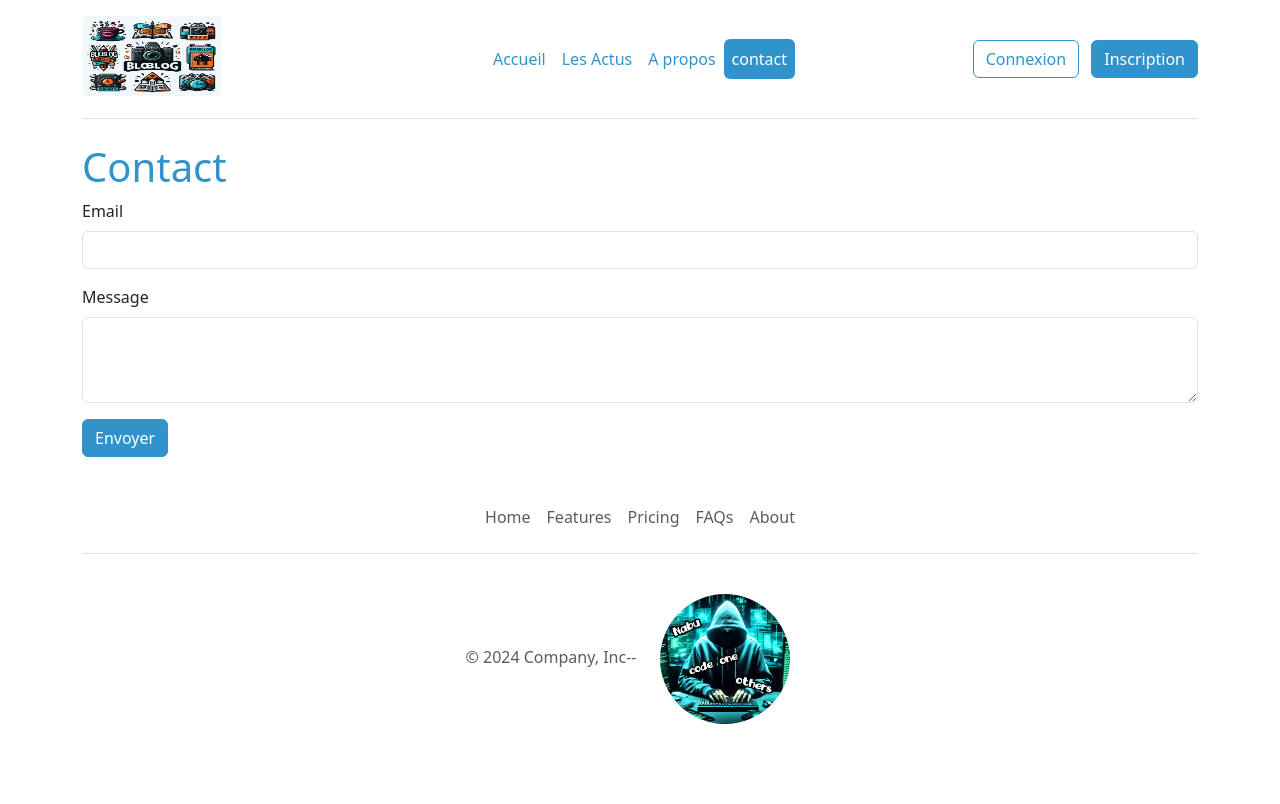
After one commit to stephaneG-frep/BloBlog, a PHP site: page /contact.php in a window 1280 px wide. The commit adds this page. Run offline with PHP 8.4, Linux system fonts and the light colour scheme.

Commit message:
inscription et  contact

```diff
--- /dev/null
+++ b/contact.php
@@ -0,0 +1,66 @@
+<?php
+require_once __DIR__. "/lib/config.php";
+require_once __DIR__. "/templates/header.php";
+?>
+
+<?php
+$messages = [];
+$errors = [];
+
+if (isset($_POST['sendContact'])) {
+    if (!isset($_POST["email"]) || !filter_var($_POST["email"], FILTER_VALIDATE_EMAIL)) {
+    $errors[] = "email non valide";
+    }
+    if (!isset($_POST["message"]) || $_POST["message"] == "") {
+        $errors[] = "le message ne doit pas ètre vide";
+    }
+    if (!$errors) {
+        $to = _APP_EMAIL_;
+        $email = filter_var($_POST["email"], FILTER_SANITIZE_EMAIL);
+        $subject = "[bloblog] Formulaire de contact";
+        $emailContent = "Email : $email<br>"."Message : <br>".nl2br(htmlentities($_POST["message"]));
+
+        $headers = "From: "._APP_EMAIL_ . "\r\n" .
+                        "MIME-Version: 1.0" . "\r\n" .
+                        "Content-type: text/html; charset=utf-8";
+
+                        if(mail($to, $subject, $emailContent, $headers)) {
+                            $messages[] = "Votre email a bien été envoyé";
+
+                        } else {
+                            $errors[] = "Une erreur s'est produite durant l'envoi";
+                        }
+                    }
+
+                }
+
+            ?>
+<div class="container">
+    <h1>Contact</h1>
+
+    <?php foreach($messages as $message) { ?>
+    <div class="alert alert-success">
+        <?=$message; ?>
+    </div>
+    <?php } ?>
+
+    <?php foreach($errors as $error) { ?>
+    <div class="alert alert-success">
+        <?=$error; ?>
+    </div>
+    <?php } ?>
+    <form method="POST" enctype="multipart/form-data">
+        <div class="mb-3">
+            <label for="email" class="form-label">Email</label>
+            <input type="email" class="form-control" id="email" name="email" required>
+        </div>
+        <div class="mb-3">
+            <label for="message" class="form-label">Message</label>
+            <textarea class="form-control" id="message" name="message" rows="3"></textarea>
+        </div>
+
+        <input type="submit" name="sendContact" class="btn btn-primary" value="Envoyer">
+
+    </form>
+</div>
+<?php require_once __DIR__."/templates/footer.php"; ?>
--- a/lib/config.php
+++ b/lib/config.php
@@ -1,5 +1,4 @@
 <?php
-
 define("_DOMAIN_", "localhost");
 define("_DB_SERVER_", "localhost");
 define("_DB_NAME_", "bloblog");
@@ -9,3 +8,4 @@ define("_ASSETS_IMAGES_FOLDER_", "assets/images/");
 define("_ARTICLES_IMAGES_FOLDER_", "uploads/articles/");
 define("_HOME_ARTICLES_LIMIT_", 3);
 define("_ADMIN_ITEM_PER_PAGE_", 10);
+define("_APP_EMAIL_", "weshsteff@yahoo.fr");
--- a/lib/menu.php
+++ b/lib/menu.php
@@ -2,6 +2,8 @@
 $mainMenu = [
     'index.php' => ["menu-title" => "Accueil", "head_title" => "Accueil_bloblog_site _d'actus..", "meta_description" =>"Bloblog votre actu a vous !"],
     'actualites.php' => ["menu-title" => "Les Actus", "head_title" => "Toutes les actualitées de_bloblog_site _d'actus..", "meta_description" =>"Toutes les"],
-    'a_propos.php' =>["menu-title" => "A propos", "head_title" => "L'histoire de_bloblog_site _d'actus..", "meta_description" =>" L'histoire de Bloblog!"],
-    'login.php' =>["menu-title" => "connexion", "head_title" => "Connexion a bloblog", "meta_description" =>" Connexion au site ", "exclude" => true],
+    'a_propos.php' => ["menu-title" => "A propos", "head_title" => "L'histoire de_bloblog_site _d'actus..", "meta_description" =>" L'histoire de Bloblog!"],
+    'login.php' => ["menu-title" => "connexion", "head_title" => "Connexion a bloblog", "meta_description" =>" Connexion au site ", "exclude" => true],
+    'inscription.php' => ["menu-title" => "inscription", "head_title" => "Inscription a bloblog", "meta_description" =>" Inscription au site ", "exclude" => true],
+    'contact.php' => ["menu-title" => "contact", "head_title" => "contact de bloblog", "meta_description" =>" les contacts du site "],
 ];
--- a/templates/header.php
+++ b/templates/header.php
@@ -1,4 +1,6 @@
 <?php
+
+
    require_once __DIR__. "/../lib/config.php";
    require_once __DIR__. "/../lib/session.php";
    require_once __DIR__. "/../lib/article.php";
@@ -36,7 +38,7 @@
             </div>
 
             <ul class="nav nav-pills col-12 col-md-auto mb-2 justify-content-center mb-md-0">
-                <?php foreach($mainMenu as $key=>$menuItem)  {
+            <?php foreach($mainMenu as $key=>$menuItem)  {
                     if (!array_key_exists("exclude", $menuItem)) {
                     ?>
                 <li class="nav-item"><a href="<?=$key?>" class="nav-link px-2 <?php
@@ -46,6 +48,7 @@
                 <?php }
                 }?>
 
+
             </ul>
 
             <div class="col-md-3 text-end">
@@ -54,7 +57,7 @@
                 <a href="logout.php" class="btn btn-outline-primary me-2">Déconnexion</a>
                 <?php } else { ?>
                 <a href="login.php" class="btn btn-outline-primary me-2">Connexion</a>
-                <a href="#" class="btn btn-primary">Inscription</a>
+                <a href="inscription.php" class="btn btn-primary">Inscription</a>
                 <?php }?>
 
 
```
Also changed, not shown: admin/articles.php (+9 -1 lines), inscription.php (added, +62 -0 lines), lib/category.php (added, +9 -0 lines), lib/tools.php (added, +24 -0 lines), lib/user.php (+18 -0 lines).
